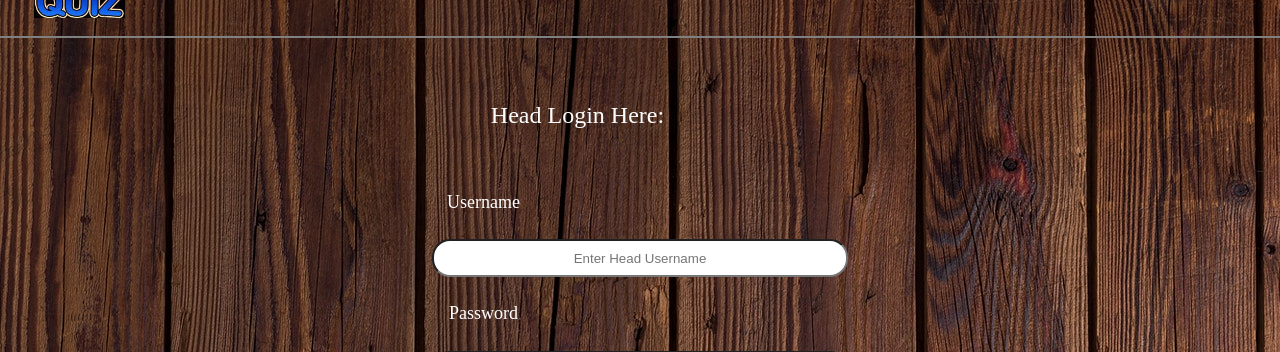
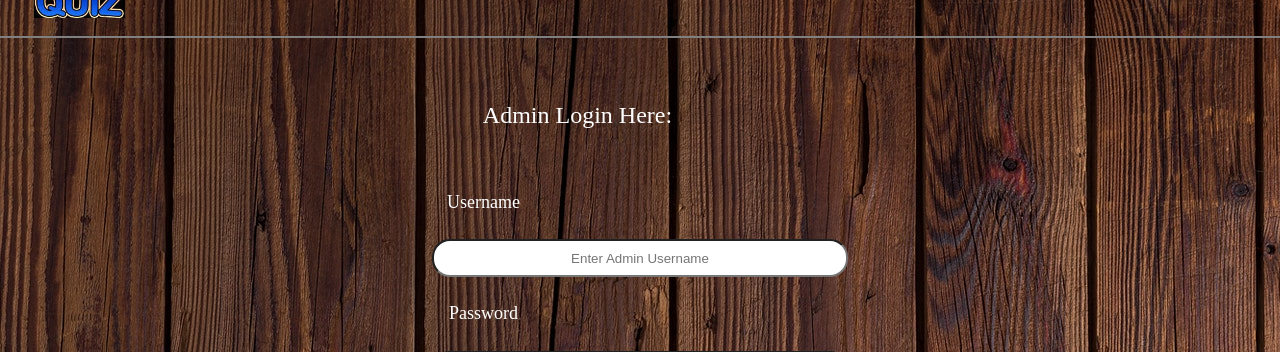
Before and after one commit to PrateekShrivastawa/Online-Quiz, a PHP site: page /adminlogin.php in a window 1280 px wide. Shown: the part 72-424 px from the top of the page. Run offline with PHP 8.4, Linux system fonts and the light colour scheme.

Commit message:
update adminlogin and studensignin page in php

```diff
--- a/Studentsignin.php
+++ b/Studentsignin.php
@@ -91,3 +91,6 @@ label{
     </form>
 </body>
 </html>
+<?php
+    require_once("footer.php");
+    ?>
--- a/adminlogin.php
+++ b/adminlogin.php
@@ -57,11 +57,11 @@ label{
     ?>
 <form action="adminlogin.php" name="f1" method="POST">
 <br><br>
-<h2> Head Login Here:</h2>
+<h2> Admin Login Here:</h2>
 <br><br><br>
 <label for="username">Username</label><br><br>
 <div class="input-user">
-          <input class="input100" type="email" id="username" name="un" placeholder="Enter Head Username" required><br>
+          <input class="input100" type="email" id="username" name="un" placeholder="Enter Admin Username" required><br>
 </div>
 <br><br>
 <label for="password">Password</label><br><br>
```
